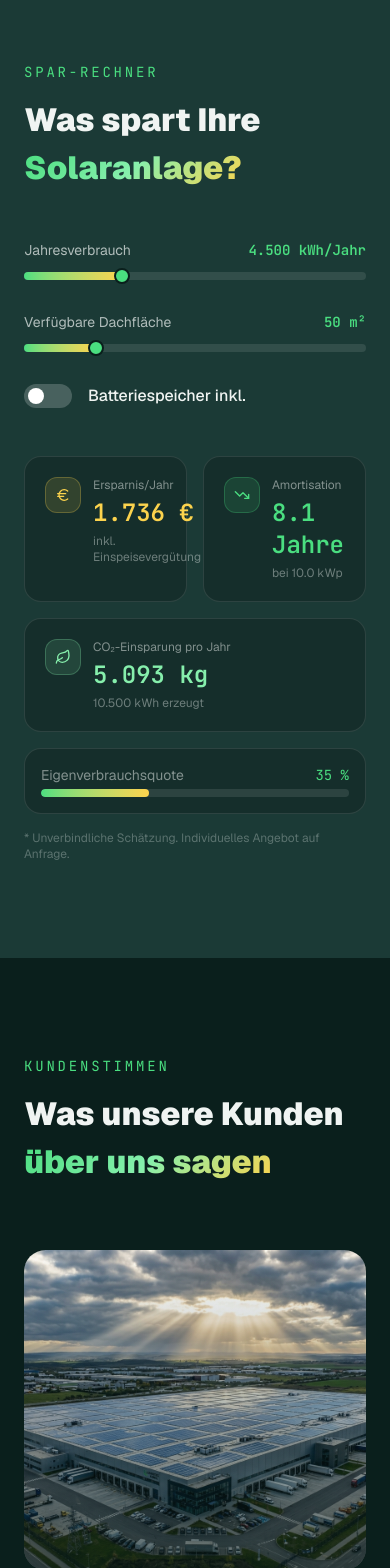
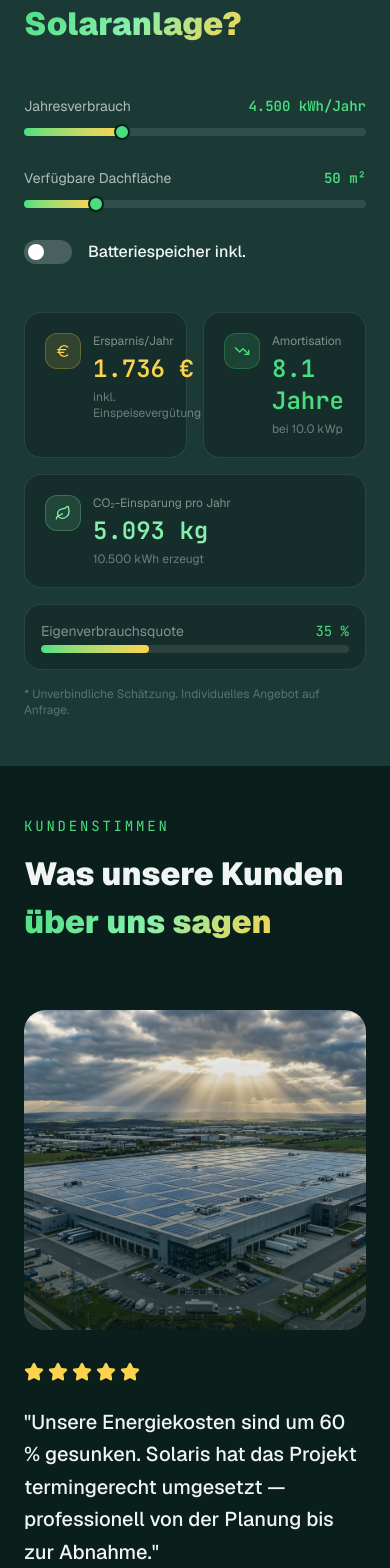
Before and after one commit to Babemobil/solaris, a Next.js app: page / in a window 390 px wide. Shown: the part 8214-9782 px from the top of the page. Built offline with nearby package versions, Linux system fonts and the light colour scheme.

Commit message:
fix: reduce mobile section padding across all home sections
Co-Authored-By: Claude Sonnet 4.6 <noreply@anthropic.com>

```diff
--- a/src/components/home/CTASection.tsx
+++ b/src/components/home/CTASection.tsx
@@ -6,7 +6,7 @@ import { Phone, ArrowRight } from "lucide-react";
 
 export function CTASection() {
   return (
-    <section className="section-dark py-24 lg:py-32 relative overflow-hidden">
+    <section className="section-dark py-12 md:py-24 lg:py-32 relative overflow-hidden">
       {/* Aurora background */}
       <div className="absolute inset-0 pointer-events-none">
         <div
--- a/src/components/home/ProjectsPreview.tsx
+++ b/src/components/home/ProjectsPreview.tsx
@@ -10,7 +10,7 @@ export function ProjectsPreview() {
   const featured = projects.slice(0, 3);
 
   return (
-    <section className="section-white py-24 lg:py-32">
+    <section className="section-white py-12 md:py-24 lg:py-32">
       <div className="max-w-7xl mx-auto px-6 lg:px-8">
         <div className="flex items-end justify-between mb-16">
           <motion.div
--- a/src/components/home/SavingsCalculator.tsx
+++ b/src/components/home/SavingsCalculator.tsx
@@ -35,7 +35,7 @@ export function SavingsCalculator() {
   }, [consumption, roofArea, withStorage]);
 
   return (
-    <section className="section-forest py-24 lg:py-32">
+    <section className="section-forest py-12 md:py-24 lg:py-32">
       <div className="max-w-7xl mx-auto px-6 lg:px-8">
         <motion.div
           className="mb-12"
--- a/src/components/home/Testimonials.tsx
+++ b/src/components/home/Testimonials.tsx
@@ -54,7 +54,7 @@ export function Testimonials() {
   const next = () => { setAuto(false); setActive((a) => (a + 1) % testimonials.length); };
 
   return (
-    <section className="section-dark py-24 lg:py-32 overflow-hidden">
+    <section className="section-dark py-12 md:py-24 lg:py-32 overflow-hidden">
       <div className="max-w-7xl mx-auto px-6 lg:px-8">
         <motion.div
           className="mb-16"
```
